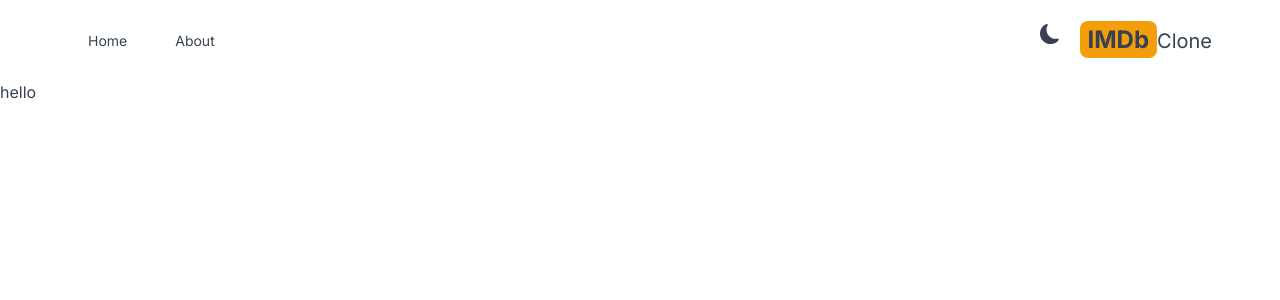
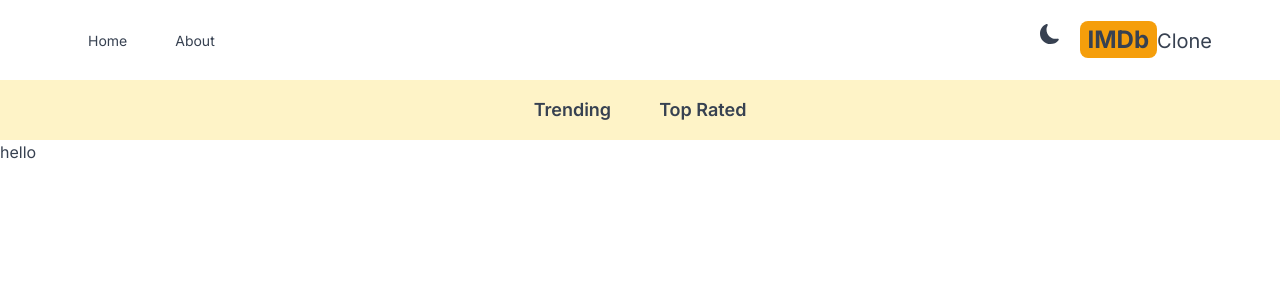
Before and after one commit to Anilparajuli4/next-imdb-clone, a Next.js app: page / in a window 1280 px wide. Shown: the top 300 px of the page. Built offline with nearby package versions, Linux system fonts and the light colour scheme.

Commit message:
create navbar

```diff
--- /dev/null
+++ b/src/Component/Navbar.jsx
@@ -0,0 +1,13 @@
+import React from "react";
+import NavbarItem from "./NavbarItem";
+
+function Navbar() {
+  return (
+    <div className="flex justify-center dark:bg-gray-600 bg-amber-100 lg:text-lg p-4">
+      <NavbarItem title="Trending" param="fetchTrending" />
+      <NavbarItem title="Top Rated" param="fetchTopRated" />
+    </div>
+  );
+}
+
+export default Navbar;
--- /dev/null
+++ b/src/Component/NavbarItem.jsx
@@ -0,0 +1,25 @@
+"use client";
+import Link from "next/link";
+import { useSearchParams } from "next/navigation";
+import React from "react";
+
+function NavbarItem({ title, param }) {
+  const searchParams = useSearchParams();
+  const genre = searchParams.get("genre");
+  return (
+    <div>
+      <Link
+        className={`m-4 hover:text-amber-600 font-semibold p-2 ${
+          genre &&
+          genre === param &&
+          "underline underline-offset-8 decoration-4 decoration-amber-500 rounded-lg"
+        }`}
+        href={`/?genre=${param}`}
+      >
+        {title}
+      </Link>
+    </div>
+  );
+}
+
+export default NavbarItem;
--- a/src/app/layout.js
+++ b/src/app/layout.js
@@ -2,6 +2,7 @@
 import './globals.css'
 import Header from '@/Component/Header'
 import Providers from '@/Providers'
+import Navbar from '@/Component/Navbar'
 
 
 const inter = Inter({ subsets: ['latin'] })
@@ -18,7 +19,7 @@
       <body className={inter.className}>
         <Providers>
           <Header />
-
+          <Navbar />
           {children}
         </Providers>
       </body>
```
